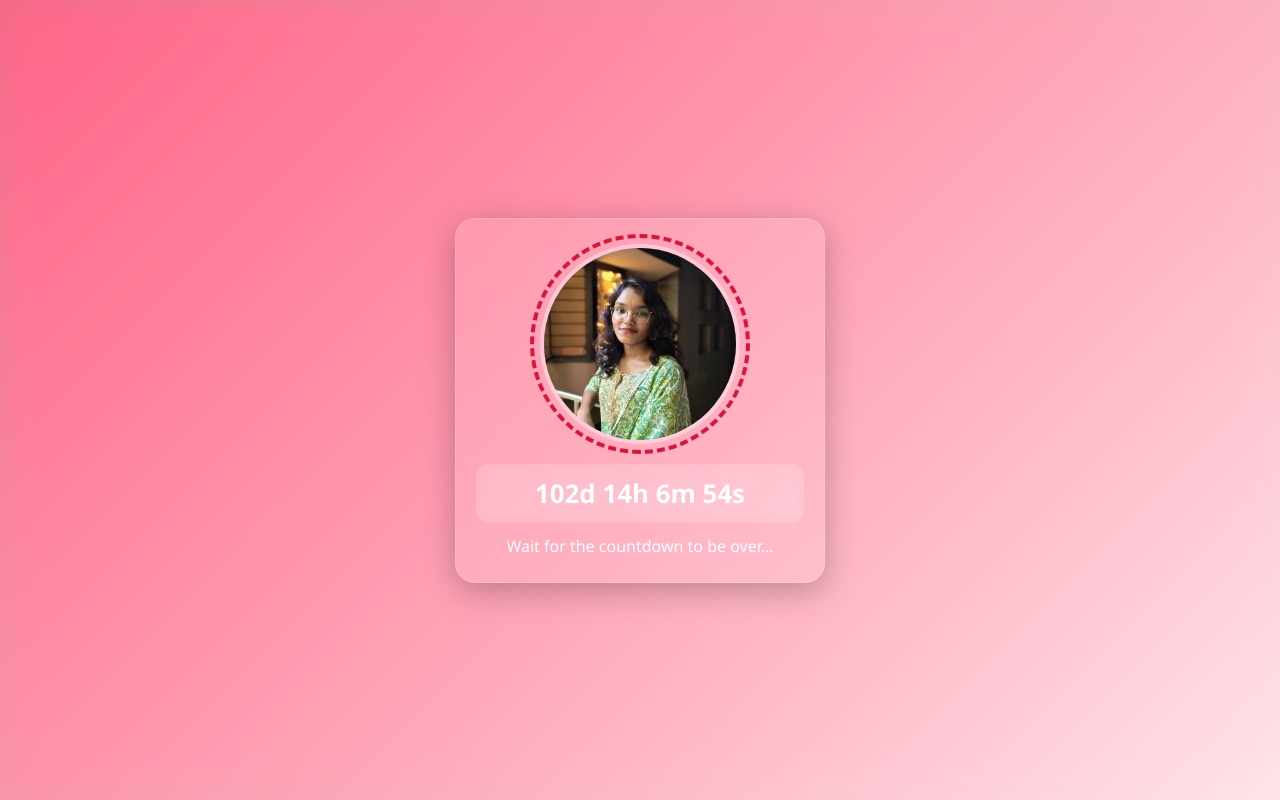
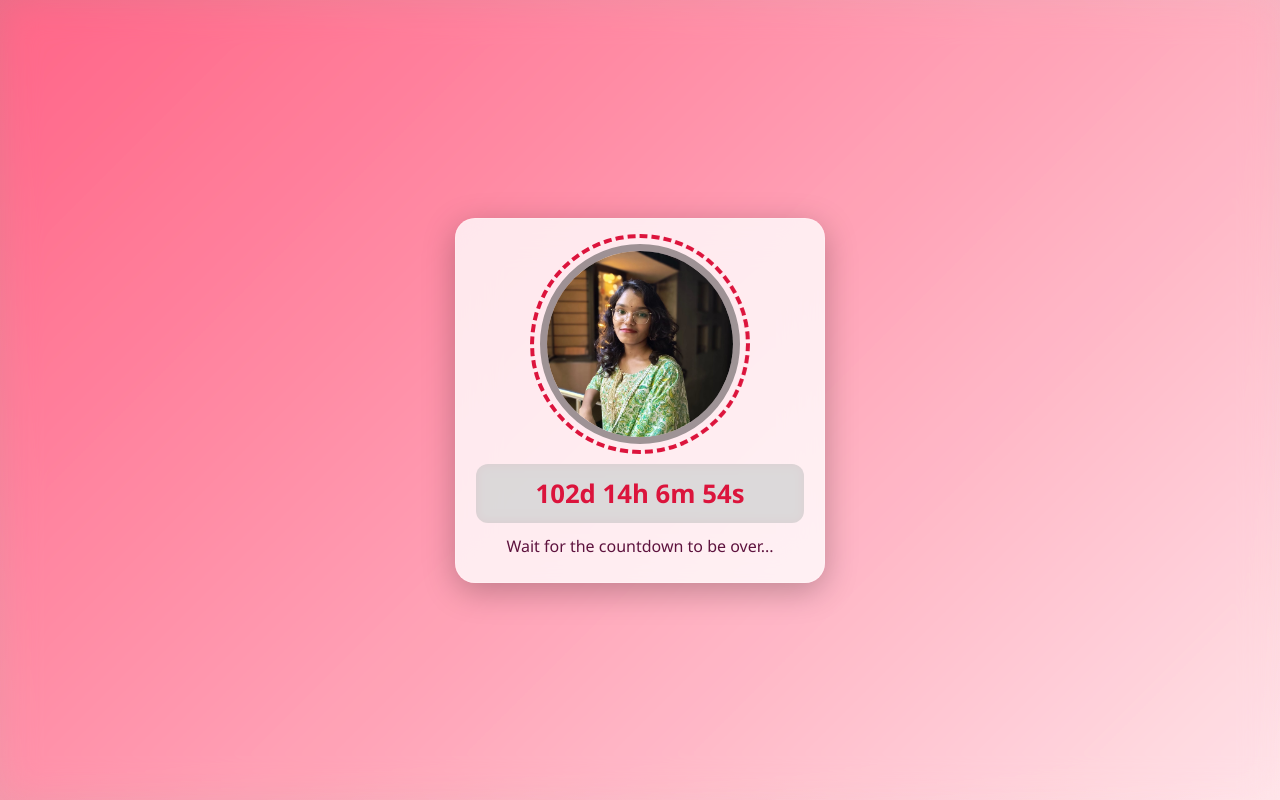
Before and after one commit to GauravDeep25/Birthday, a plain HTML site: page index.html in a window 1280 px wide. Drawn offline with Linux system fonts and the light colour scheme.

Commit message:
Update style.css

```diff
--- a/style.css
+++ b/style.css
@@ -34,7 +34,7 @@ body::before {
 
 /* Main card */
 .card {
-  background: rgba(255, 255, 255, 0.12);
+  background: rgba(255, 255, 255, 0.795);
   border-radius: 20px;
   padding: 25px 20px;
   width: 90%;
@@ -62,7 +62,7 @@ body::before {
   border-radius: 50%;
   z-index: 2;
   position: relative;
-  border: 4px solid rgba(255, 255, 255, 0.4);
+  border: 7px solid rgba(14, 13, 13, 0.4);
 }
 
 /* Rotating circle */
@@ -87,8 +87,8 @@ body::before {
 .countdown {
   font-size: 1.6em;
   font-weight: bold;
-  color: white;
-  background: rgba(255, 255, 255, 0.1);
+  color: rgb(219, 20, 60);
+  background: rgba(0, 0, 0, 0.137);
   padding: 12px 20px;
   border-radius: 12px;
   backdrop-filter: blur(6px);
@@ -97,7 +97,7 @@ body::before {
 
 .countdown span {
   display: inline-block;
-  animation: pulse 2s infinite;
+  animation: pulse 3s infinite;
 }
 
 @keyframes pulse {
@@ -108,13 +108,13 @@ body::before {
 /* Wait message */
 .wait-message {
   font-size: 1em;
-  color: #fff;
+  color: #5e133e;
   margin-top: 10px;
 }
 
 /* Heading */
 .title {
-  color: white;
+  color: crimson;
   font-size: 1.5em;
   margin-bottom: 10px;
 }
@@ -122,14 +122,14 @@ body::before {
 /* Quote and message */
 .quote {
   font-style: italic;
-  color: #fff;
+  color: crimson;
   margin: 15px 0;
   font-size: 1.1em;
 }
 
 .message {
   font-size: 1em;
-  color: #f8f8f8;
+  color: crimson;
   line-height: 1.6;
 }
 
```
